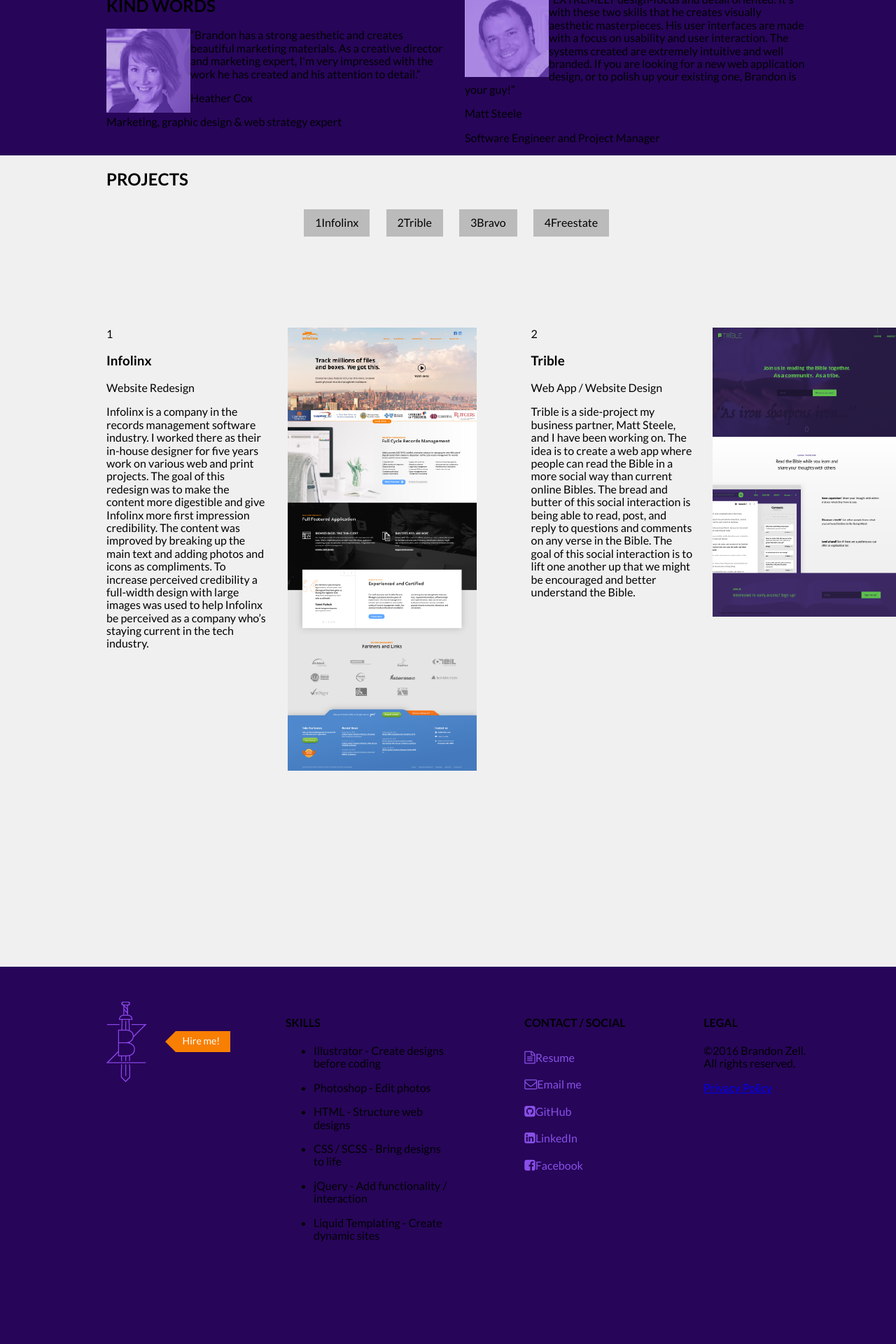
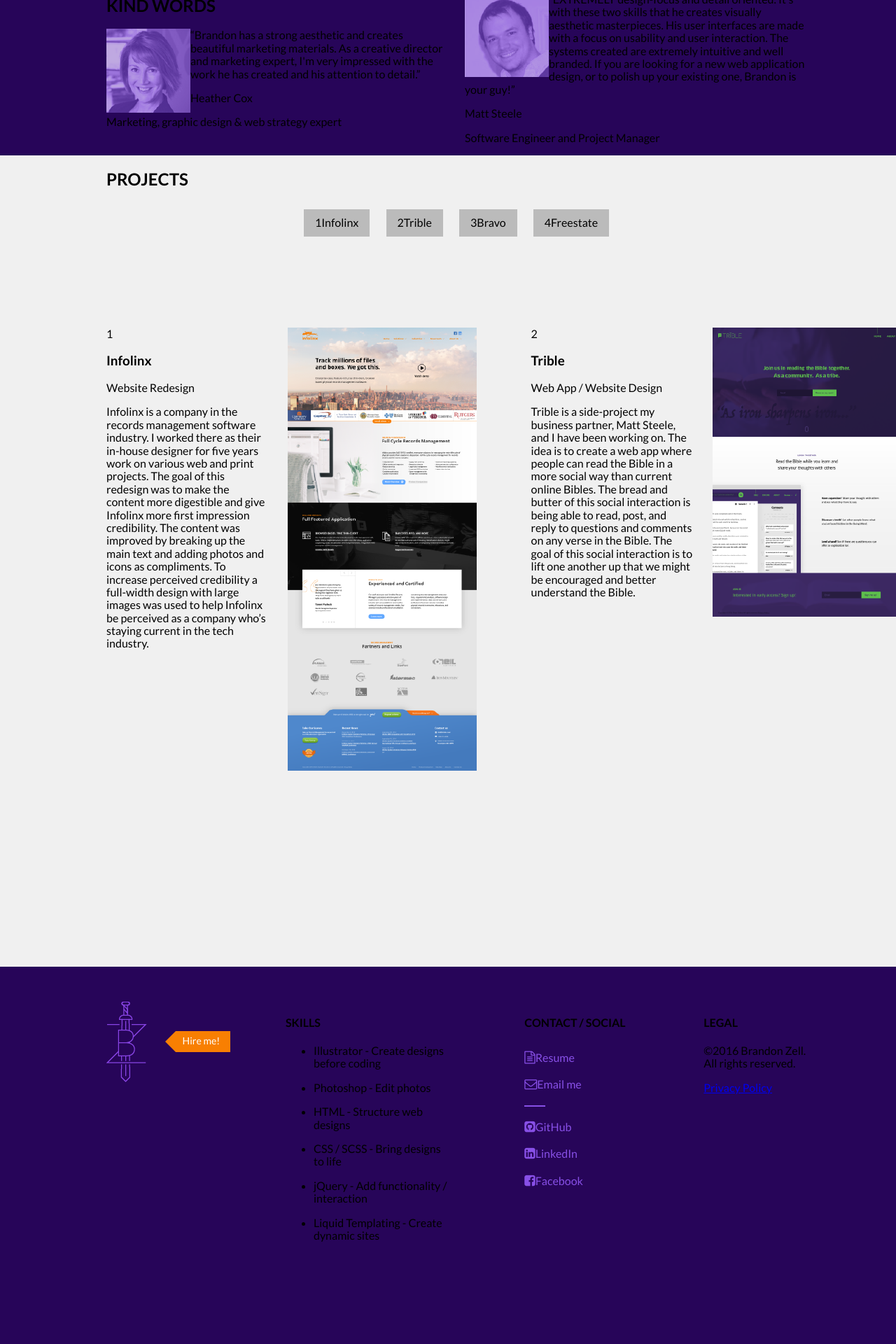
Before and after one commit to bzle/brandonz-me, a Jekyll site: the page built from index.html, in a window 1280 px wide. Shown: the part 749-2669 px from the top of the page at 70% size. Built offline with Jekyll 4.4.1, drawn with Linux system fonts in a browser that asks for light colours; nearby versions of some CDN libraries.

Commit message:
Updated '/css/style.scss' via CloudCannon

```diff
--- a/css/style.scss
+++ b/css/style.scss
@@ -921,6 +921,9 @@
 }
 .contact-social__spacer {
     background-color: #8850E7;
+    height: 2px;
+    width: 30px;
+    margin: 10px 0;
 }
 .logo__alert-box {
     position: absolute;
```
